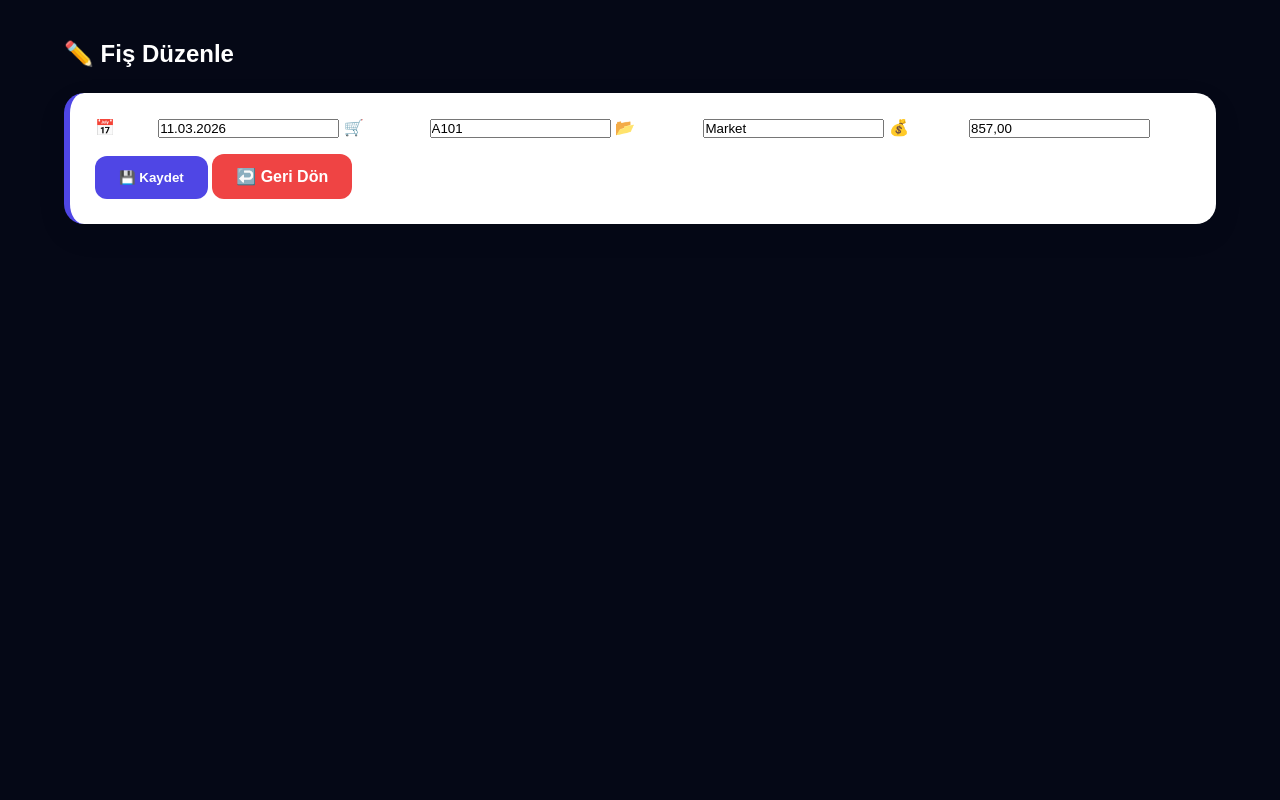
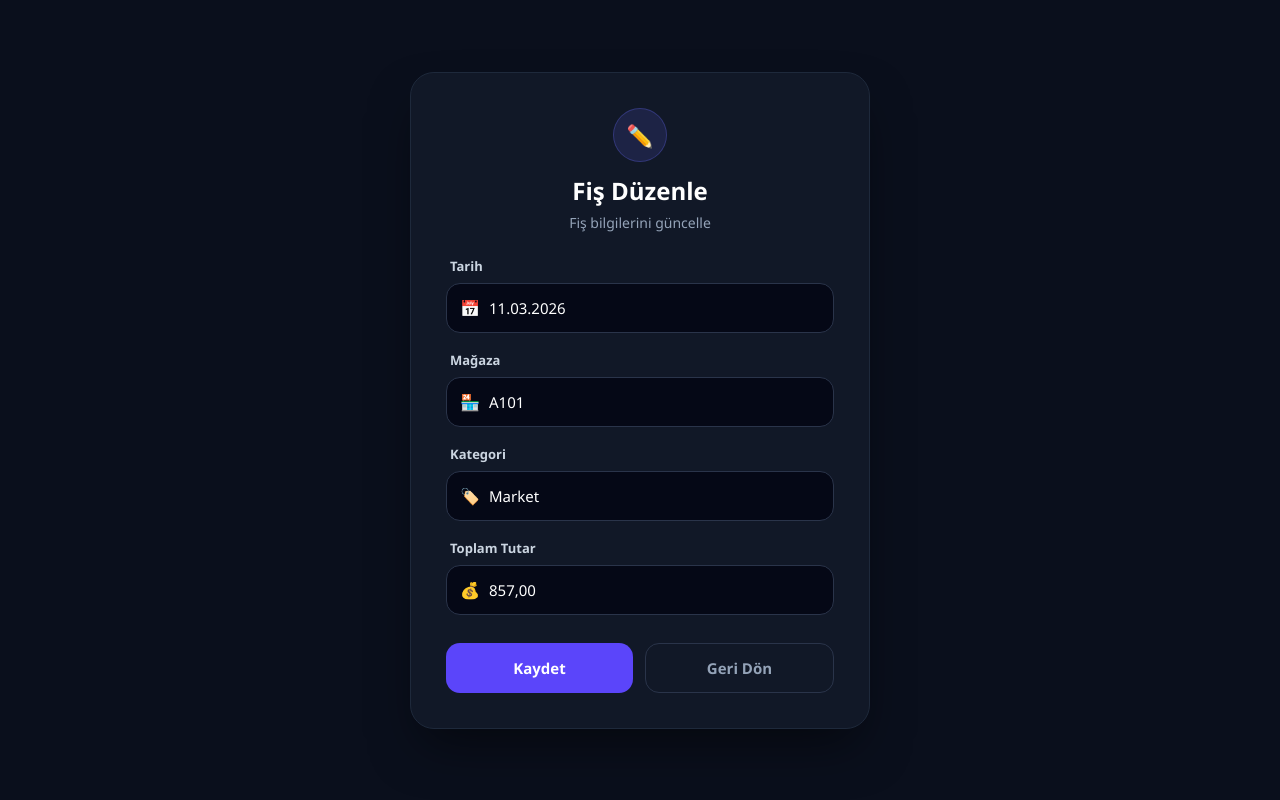
Before and after one commit to havinozvaris/fisai-web, a Flask app: page /edit/26 in a window 1280 px wide. Run offline with Flask 3, Linux system fonts and the light colour scheme; data comes from the database, SQL or seed files in the repository.

Commit message:
değiştirildi

```diff
--- a/templates/edit.html
+++ b/templates/edit.html
@@ -2,44 +2,231 @@
 <html lang="tr">
 <head>
     <meta charset="UTF-8">
-    <title>Fiş Düzenle</title>
-    <link rel="stylesheet" href="/static/css/style.css">
+    <meta name="viewport" content="width=device-width, initial-scale=1.0">
+    <title>Fiş Düzenle - FisAI</title>
+    <style>
+
+        * {
+            margin: 0;
+            padding: 0;
+            box-sizing: border-box;
+            font-family: 'Segoe UI', Tahoma, Geneva, Verdana, sans-serif;
+        }
+
+        body {
+            background: #0a0f1c; /* FisAI Koyu Arka Planı */
+            color: #ffffff;
+            min-height: 100vh;
+            display: flex;
+            align-items: center;
+            justify-content: center;
+            padding: 20px;
+        }
+
+        .edit-container {
+            width: 100%;
+            max-width: 460px; /* Kutunun ekranda kibar durması için genişlik */
+        }
+
+        /* Yuvarlatılmış Modern Kart */
+        .edit-card-modern {
+            background: #111827; /* FisAI Kart Rengi */
+            border: 1px solid #1e293b;
+            border-radius: 24px; /* Kenarları yumuşatma */
+            padding: 35px;
+            box-shadow: 0 25px 50px -12px rgba(0, 0, 0, 0.5);
+        }
+
+        .edit-header-modern {
+            text-align: center;
+            margin-bottom: 25px;
+        }
+
+        .icon-circle {
+            width: 54px;
+            height: 54px;
+            background: rgba(99, 102, 241, 0.15);
+            border: 1px solid rgba(99, 102, 241, 0.3);
+            border-radius: 50%;
+            display: flex;
+            align-items: center;
+            justify-content: center;
+            font-size: 22px;
+            margin: 0 auto 12px auto;
+        }
+
+        .edit-header-modern h2 {
+            font-size: 24px;
+            font-weight: 700;
+            margin-bottom: 6px;
+            color: #fff;
+        }
+
+        .edit-header-modern p {
+            color: #94a3b8;
+            font-size: 14px;
+        }
+
+        .edit-form-modern {
+            display: flex;
+            flex-direction: column;
+            gap: 18px;
+        }
+
+        .form-group {
+            display: flex;
+            flex-direction: column;
+            gap: 8px;
+        }
+
+        .form-group label {
+            color: #cbd5e1;
+            font-size: 13px;
+            font-weight: 600;
+            padding-left: 4px;
+        }
+
+        .input-wrapper {
+            position: relative;
+            display: flex;
+            align-items: center;
+        }
+
+        .input-wrapper .icon {
+            position: absolute;
+            left: 14px;
+            font-size: 16px;
+            pointer-events: none;
+            z-index: 2;
+        }
+
+        /* Giriş Kutuları Ayarları */
+        .input-wrapper input {
+            width: 100%;
+            background: #050816; /* Giriş kutusu içi siyah/koyu */
+            border: 1.5px solid #2a344a;
+            border-radius: 14px; /* Kutucuk kenarlarını yuvarlama */
+            padding: 14px 14px 14px 42px; /* İkonun üstüne binmesin diye sol padding */
+            color: #ffffff;
+            font-size: 15px;
+            transition: all 0.25s ease;
+        }
+
+        .input-wrapper input:focus {
+            outline: none;
+            border-color: #5b45fa; /* FisAI Mor Renk Odaklanması */
+            box-shadow: 0 0 0 4px rgba(91, 69, 250, 0.15);
+            background: #080d20;
+        }
+
+        /* Buton Alanı */
+        .action-buttons {
+            display: flex;
+            gap: 12px;
+            margin-top: 10px;
+        }
+
+        /* FisAI Mor Oval Buton */
+        .btn-primary {
+            flex: 1;
+            background: #5b45fa;
+            color: white;
+            border: none;
+            border-radius: 14px; /* Oval köşeler */
+            padding: 14px;
+            font-size: 15px;
+            font-weight: 600;
+            cursor: pointer;
+            transition: all 0.2s ease;
+            text-align: center;
+            text-decoration: none;
+        }
+
+        .btn-primary:hover {
+            background: #4a34e0;
+            transform: translateY(-1px);
+            box-shadow: 0 6px 15px rgba(91, 69, 250, 0.3);
+        }
+
+        /* İptal/Geri Dön Butonu */
+        .btn-secondary {
+            flex: 1;
+            background: transparent;
+            color: #94a3b8;
+            border: 1.5px solid #2a344a;
+            border-radius: 14px;
+            padding: 14px;
+            font-size: 15px;
+            font-weight: 600;
+            cursor: pointer;
+            text-align: center;
+            text-decoration: none;
+            transition: all 0.2s ease;
+        }
+
+        .btn-secondary:hover {
+            background: rgba(255, 255, 255, 0.03);
+            border-color: #475569;
+            color: #fff;
+        }
+    </style>
 </head>
-
 <body>
 
-<div class="container">
+    <div class="edit-container">
 
-    <h2>✏️ Fiş Düzenle</h2>
+        <div class="edit-card-modern">
 
-    <div class="receipt-card">
+            <div class="edit-header-modern">
+                <div class="icon-circle">✏️</div>
+                <h2>Fiş Düzenle</h2>
+                <p>Fiş bilgilerini güncelle</p>
+            </div>
 
-        <form method="POST">
+            <form method="POST" class="edit-form-modern">
 
-            <label>📅 Tarih</label>
+                <div class="form-group">
+                    <label>Tarih</label>
+                    <div class="input-wrapper">
+                        <span class="icon">📅</span>
                         <input type="text" name="tarih" value="{{ fis[1] }}">
+                    </div>
+                </div>
 
-            <label>🛒 Mağaza</label>
+                <div class="form-group">
+                    <label>Mağaza</label>
+                    <div class="input-wrapper">
+                        <span class="icon">🏪</span>
                         <input type="text" name="magaza" value="{{ fis[4] }}">
+                    </div>
+                </div>
 
-            <label>📂 Kategori</label>
+                <div class="form-group">
+                    <label>Kategori</label>
+                    <div class="input-wrapper">
+                        <span class="icon">🏷️</span>
                         <input type="text" name="kategori" value="{{ fis[3] }}">
+                    </div>
+                </div>
 
-            <label>💰 Toplam</label>
+                <div class="form-group">
+                    <label>Toplam Tutar</label>
+                    <div class="input-wrapper">
+                        <span class="icon">💰</span>
                         <input type="text" name="toplam" value="{{ fis[2] }}">
+                    </div>
+                </div>
 
-            <br><br>
-
-            <button type="submit" class="btn">
-                💾 Kaydet
+                <div class="action-buttons">
+                    <button type="submit" class="btn-primary">
+                        Kaydet
                     </button>
-
-            <a href="/receipts" class="btn logout-btn">
-                ↩️ Geri Dön
+                    <a href="/receipts" class="btn-secondary">
+                        Geri Dön
                     </a>
+                </div>
 
             </form>
-
         </div>
 
     </div>
```
Lines whose indentation alone changed are shown as unchanged.
